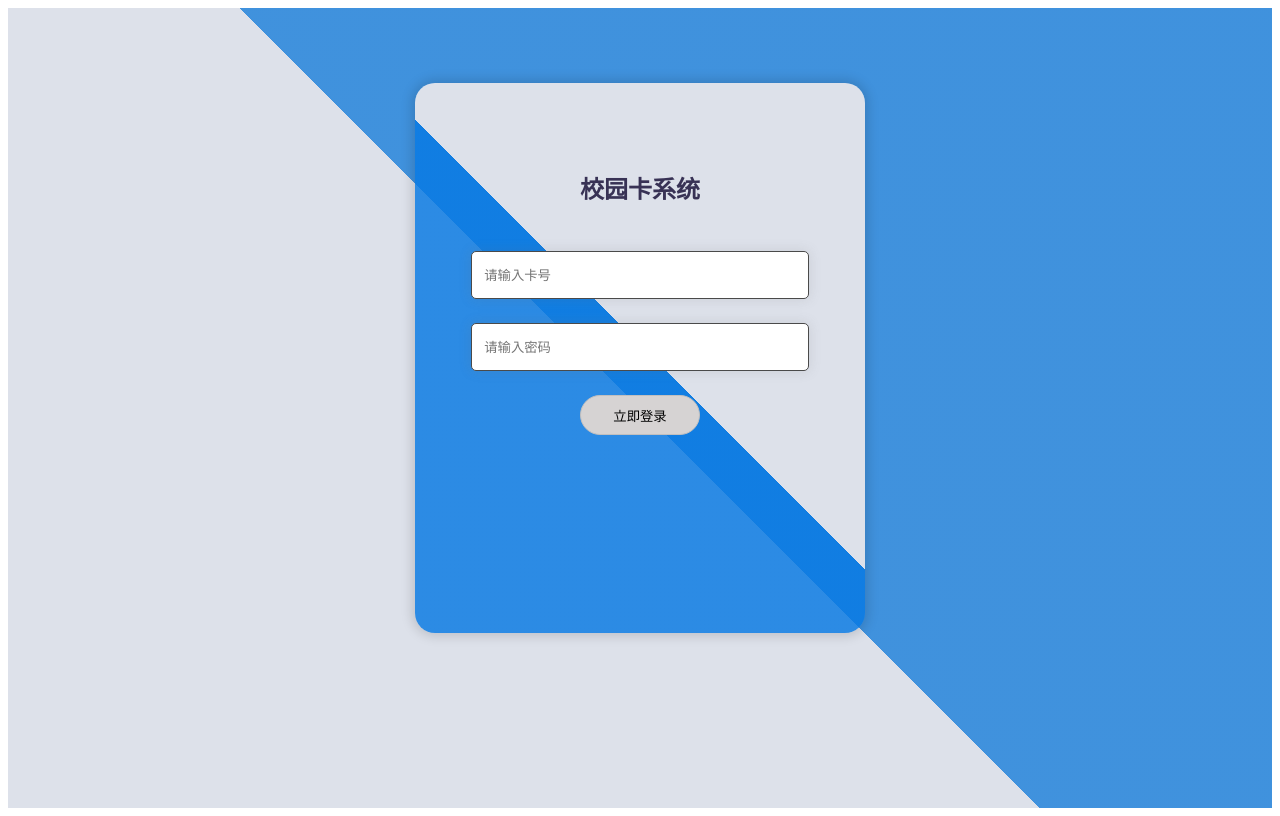
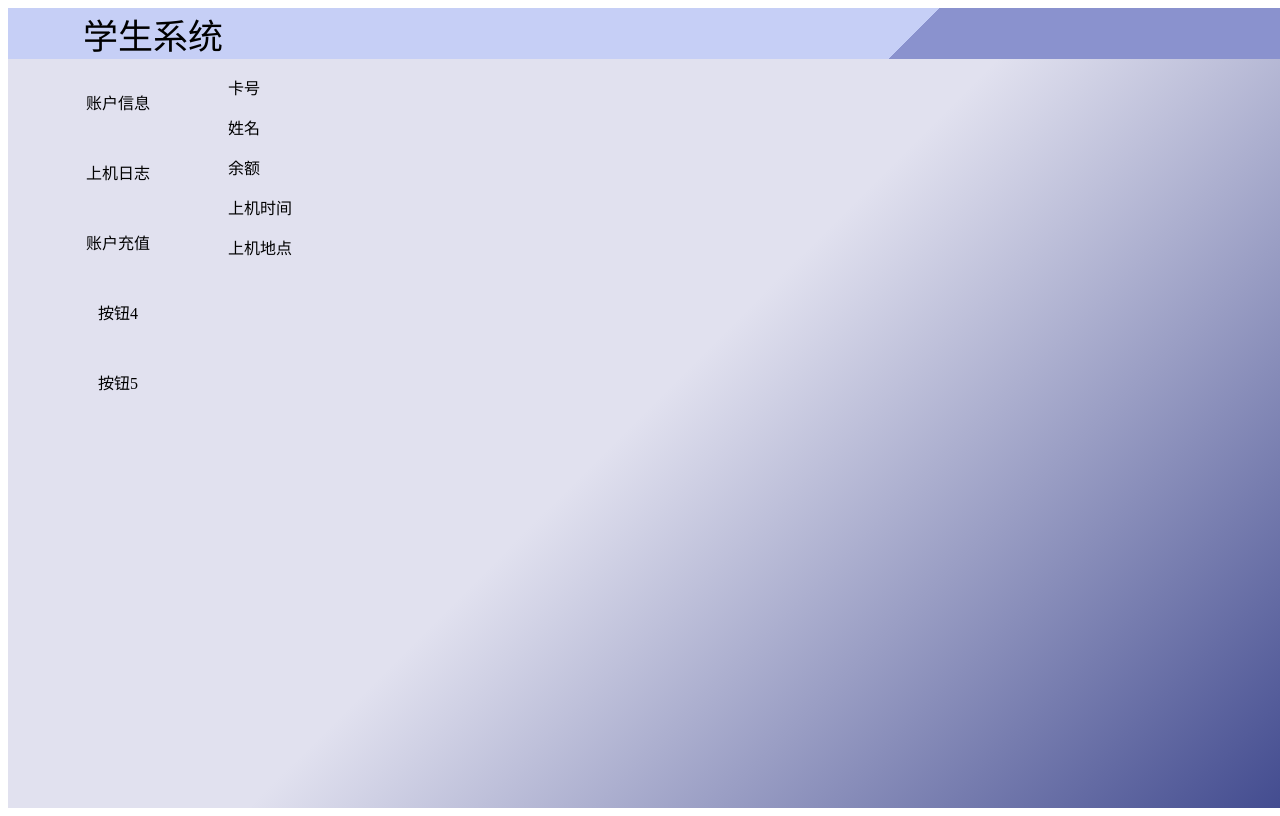
Before and after one commit to jing-gou/CardMaster, a Vue app in the folder frontend/: page / in a window 1280 px wide. Before the commit this address had no page. Built offline with nearby package versions, Linux system fonts and the light colour scheme.

Commit message:
feat: 更新 App.vue 以显示学生组件，并优化 student.vue 的样式和背景

```diff
--- a/frontend/src/App.vue
+++ b/frontend/src/App.vue
@@ -1,7 +1,7 @@
 <template>
   <!-- 显示登录页面 -->
 
-  <Login />
+  <student />
 </template>
 
 <script setup>
--- a/frontend/src/views/student.vue
+++ b/frontend/src/views/student.vue
@@ -35,26 +35,42 @@
   grid-template-columns: 220px 1fr;
   width: 100vw;
   height: 100vh;
-  background-color: antiquewhite;
+  background: linear-gradient(135deg, rgb(225, 225, 239) 50%, rgb(66, 75, 143));
 }
 .header {
   grid-column: 1/-1;
-  background-color: aqua;
-  font-size: 25px;
+  background: linear-gradient(
+    135deg,
+    rgb(198, 207, 246) 70%,
+    rgb(138, 146, 206) 50%
+  );
+  font-size: 35px;
+  font-weight: 400;
+  padding-left: 75px;
 }
 .safari {
   grid-column: 1/2;
   grid-row: 2 / 3;
+  display: flex;
+  flex-direction: column;
+  align-items: center;
 }
 .item {
   width: 220px;
   height: 50px;
   line-height: 50px;
   text-align: center;
+  margin-top: 20px;
 }
 .information {
   grid-column: 2 / 3;
   grid-row: 2 / 3;
+}
+.item:hover {
+  width: 180px;
+  border-radius: 20px;
+  background-color: #ccc;
+  cursor: pointer;
 }
 </style>
 
```
